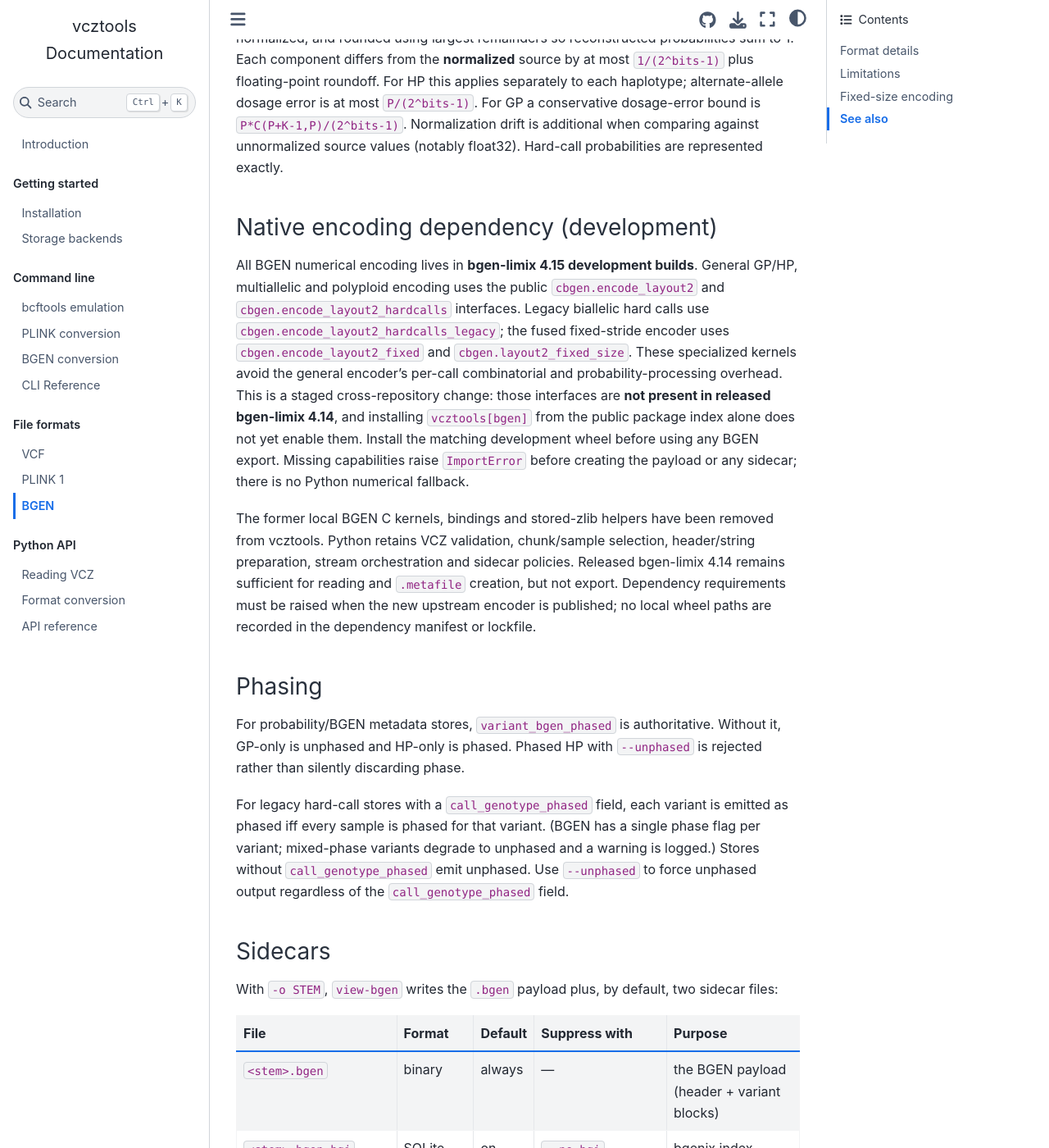
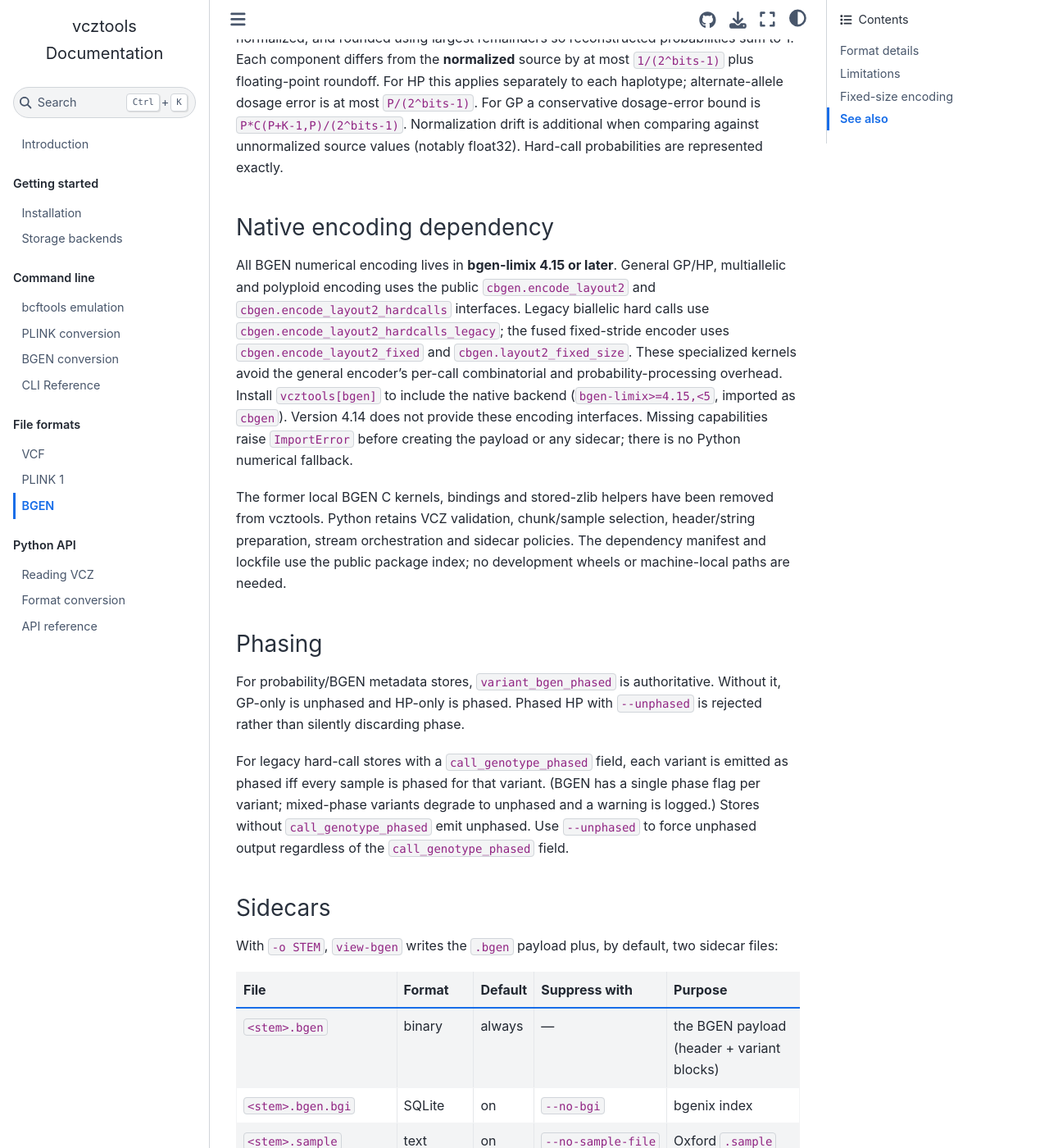
Before and after one commit to sgkit-dev/vcztools, a Jupyter Book: the page built from docs/bgen.md, in a window 1280 px wide and 1400 px high, scrolled down 1031 px. Shown: the whole window at 82% size. Built offline with Jupyter Book 1.0.4 settings and Sphinx 7.4.7 and the Sphinx Book theme 1.1.4, drawn with Linux system fonts in a browser that asks for light colours; some of the changed text lies outside the part shown.

Commit message:
Require published bgen-limix 4.15 native encoders
Resolve the released registry backend, replace staged development-wheel instructions with normal extra installation, and retain pre-output version and capability guards.

Co-authored-by: Copilot App <223556219+Copilot@users.noreply.github.com>

```diff
--- a/docs/bgen.md
+++ b/docs/bgen.md
@@ -49,29 +49,25 @@ For GP a conservative dosage-error bound is
 against unnormalized source values (notably float32).
 Hard-call probabilities are represented exactly.
 
-### Native encoding dependency (development)
+### Native encoding dependency
 
-All BGEN numerical encoding lives in **bgen-limix 4.15 development builds**.
+All BGEN numerical encoding lives in **bgen-limix 4.15 or later**.
 General GP/HP, multiallelic and polyploid encoding uses the public
 `cbgen.encode_layout2` and `cbgen.encode_layout2_hardcalls` interfaces.
 Legacy biallelic hard calls use `cbgen.encode_layout2_hardcalls_legacy`;
 the fused fixed-stride encoder uses `cbgen.encode_layout2_fixed` and
 `cbgen.layout2_fixed_size`. These specialized kernels avoid the general
 encoder's per-call combinatorial and probability-processing overhead.
-This is a staged cross-repository change: those
-interfaces are **not present in released bgen-limix 4.14**, and installing
-`vcztools[bgen]` from the public package index alone does not yet enable them.
-Install the matching development wheel before using any BGEN export.
+Install `vcztools[bgen]` to include the native backend (`bgen-limix>=4.15,<5`,
+imported as `cbgen`). Version 4.14 does not provide these encoding interfaces.
 Missing capabilities raise `ImportError` before creating the payload or
 any sidecar; there is no Python numerical fallback.
 
 The former local BGEN C kernels, bindings and stored-zlib helpers have been
 removed from vcztools. Python retains VCZ validation, chunk/sample selection,
 header/string preparation, stream orchestration and sidecar policies.
-Released bgen-limix 4.14 remains sufficient for reading and `.metafile`
-creation, but not export. Dependency requirements must be raised when the
-new upstream encoder is published; no local wheel paths are recorded in
-the dependency manifest or lockfile.
+The dependency manifest and lockfile use the public package index; no
+development wheels or machine-local paths are needed.
 
 ### Phasing
 
@@ -100,7 +96,7 @@ two sidecar files:
 
 `--metafile` additionally creates the native bgen-limix index.
 It requires `vcztools[bgen]`
-(`bgen-limix>=4.14,<5`, imported as `cbgen`) and `-o`.
+(`bgen-limix>=4.15,<5`, imported as `cbgen`) and `-o`.
 The legacy distribution named `cbgen` is incompatible: do not install both.
 Native index creation uses the public `BgenFile.create_metafile` API after
 closing the payload. It publishes only a complete index and refuses to
--- a/pyproject.toml
+++ b/pyproject.toml
@@ -50,7 +50,7 @@ repository = "https://github.com/sgkit-dev/vcztools"
 vcztools = "vcztools.cli:vcztools_main"
 
 [project.optional-dependencies]
-bgen = ["bgen-limix>=4.14,<5"]
+bgen = ["bgen-limix>=4.15.0,<5"]
 obstore = ["obstore"]
 icechunk = ["icechunk"]
 
@@ -58,7 +58,7 @@ icechunk = ["icechunk"]
 bgen-test = ["pytest", "pytest-xdist"]
 test = [
   "azure-storage-blob",
-  "bgen-limix>=4.14,<5",
+  "bgen-limix>=4.15.0,<5",
   "bio2zarr",
   "cyvcf2 ; sys_platform != 'win32'",
   "hypothesis",
@@ -107,7 +107,7 @@ benchmark = [
 ]
 
 validation = [
-  "bgen-limix>=4.14,<5",
+  "bgen-limix>=4.15.0,<5",
   "bio2zarr",
   "msprime",
   "pandas",
```
Also changed, not shown: CONTRIBUTING.md (+6 -12 lines), docs/bgen_conversion.md (+5 -7 lines), 3 other files.
